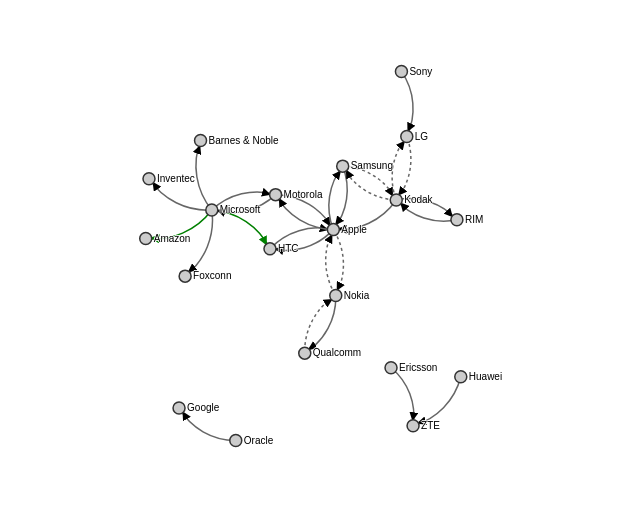
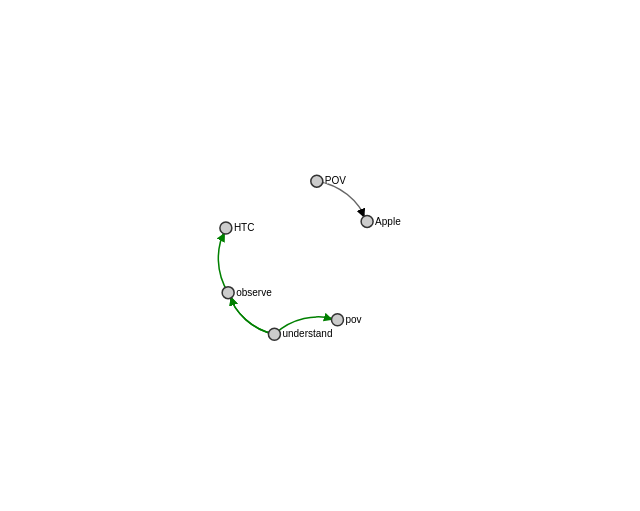
Before and after one commit to sjefvanleeuwen/sjefvanleeuwen.github.io, a plain HTML site: page index.html in a window 1280 px wide. Shown: the whole page, without its empty margins (193-833 px from the left). Drawn offline with nearby package versions, Linux system fonts and the light colour scheme.

Commit message:
Update index.html

```diff
--- a/index.html
+++ b/index.html
@@ -39,34 +39,11 @@ text {
 
 // http://blog.thomsonreuters.com/index.php/mobile-patent-suits-graphic-of-the-day/
 var links = [
-  {source: "Microsoft", target: "Amazon", type: "licensing"},
-  {source: "Microsoft", target: "HTC", type: "licensing"},
-  {source: "Samsung", target: "Apple", type: "suit"},
-  {source: "Motorola", target: "Apple", type: "suit"},
-  {source: "Nokia", target: "Apple", type: "resolved"},
-  {source: "HTC", target: "Apple", type: "suit"},
-  {source: "Kodak", target: "Apple", type: "suit"},
-  {source: "Microsoft", target: "Barnes & Noble", type: "suit"},
-  {source: "Microsoft", target: "Foxconn", type: "suit"},
-  {source: "Oracle", target: "Google", type: "suit"},
-  {source: "Apple", target: "HTC", type: "suit"},
-  {source: "Microsoft", target: "Inventec", type: "suit"},
-  {source: "Samsung", target: "Kodak", type: "resolved"},
-  {source: "LG", target: "Kodak", type: "resolved"},
-  {source: "RIM", target: "Kodak", type: "suit"},
-  {source: "Sony", target: "LG", type: "suit"},
-  {source: "Kodak", target: "LG", type: "resolved"},
-  {source: "Apple", target: "Nokia", type: "resolved"},
-  {source: "Qualcomm", target: "Nokia", type: "resolved"},
-  {source: "Apple", target: "Motorola", type: "suit"},
-  {source: "Microsoft", target: "Motorola", type: "suit"},
-  {source: "Motorola", target: "Microsoft", type: "suit"},
-  {source: "Huawei", target: "ZTE", type: "suit"},
-  {source: "Ericsson", target: "ZTE", type: "suit"},
-  {source: "Kodak", target: "Samsung", type: "resolved"},
-  {source: "Apple", target: "Samsung", type: "suit"},
-  {source: "Kodak", target: "RIM", type: "suit"},
-  {source: "Nokia", target: "Qualcomm", type: "suit"}
+  {source: "understand", target: "observe", type: "licensing"},
+  {source: "understand", target: "pov", type: "licensing"},
+  {source: "understand", target: "observe", type: "licensing"},
+  {source: "observe", target: "HTC", type: "licensing"},
+  {source: "POV", target: "Apple", type: "suit"},
 ];
 
 var nodes = {};
```
